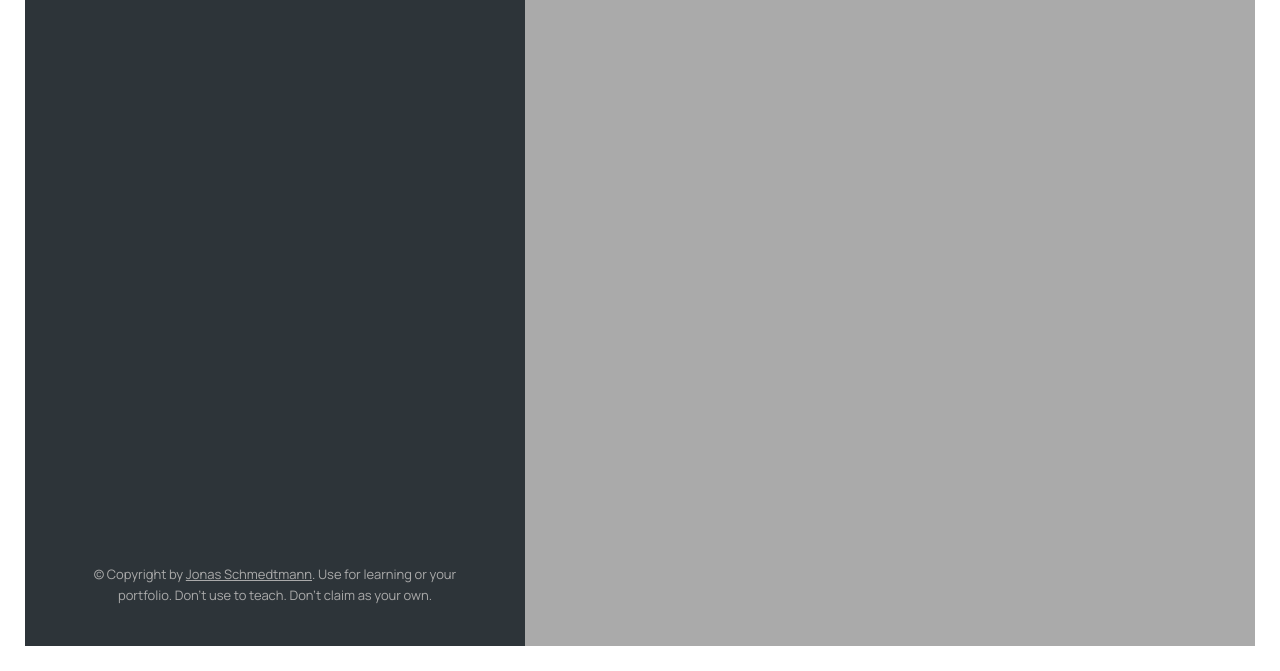
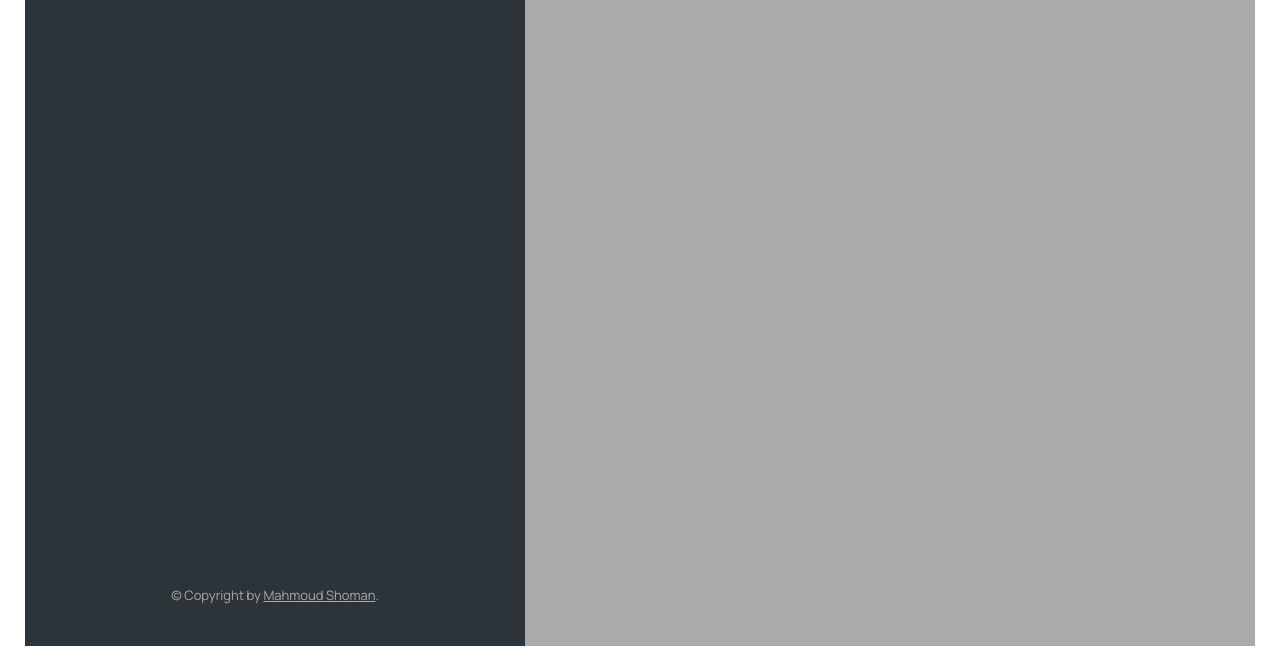
Before and after one commit to MAHMOUD5446/Location-site, a plain HTML site: page index.html in a window 1280 px wide. Shown: the part 129-800 px from the top of the page. Drawn offline with nearby package versions, Linux system fonts and the light colour scheme.

Commit message:
Update files

```diff
--- a/index.html
+++ b/index.html
@@ -127,9 +127,8 @@
           class="twitter-link"
           target="_blank"
           href="https://twitter.com/jonasschmedtman"
-          >Jonas Schmedtmann</a
-        >. Use for learning or your portfolio. Don't use to teach. Don't claim
-        as your own.
+          >Mahmoud Shoman</a
+        >.
       </p>
     </div>
 
```
